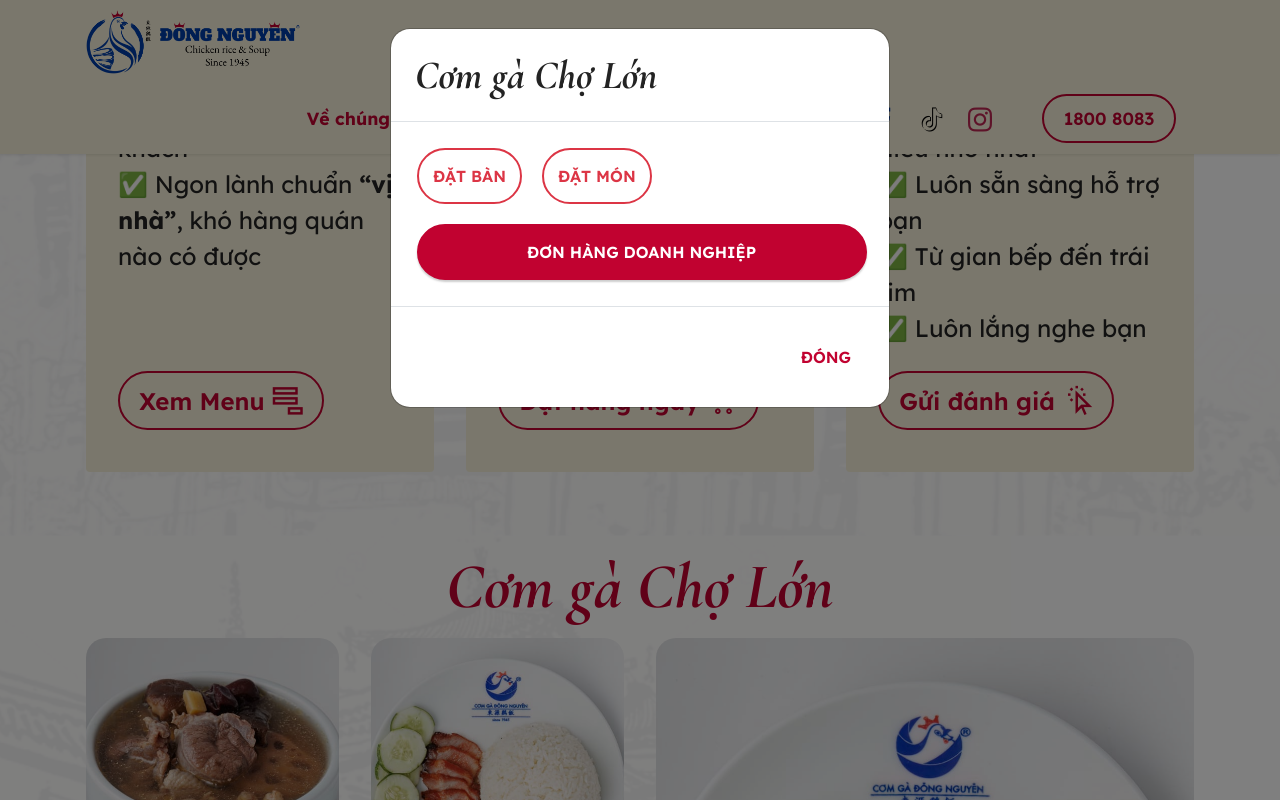
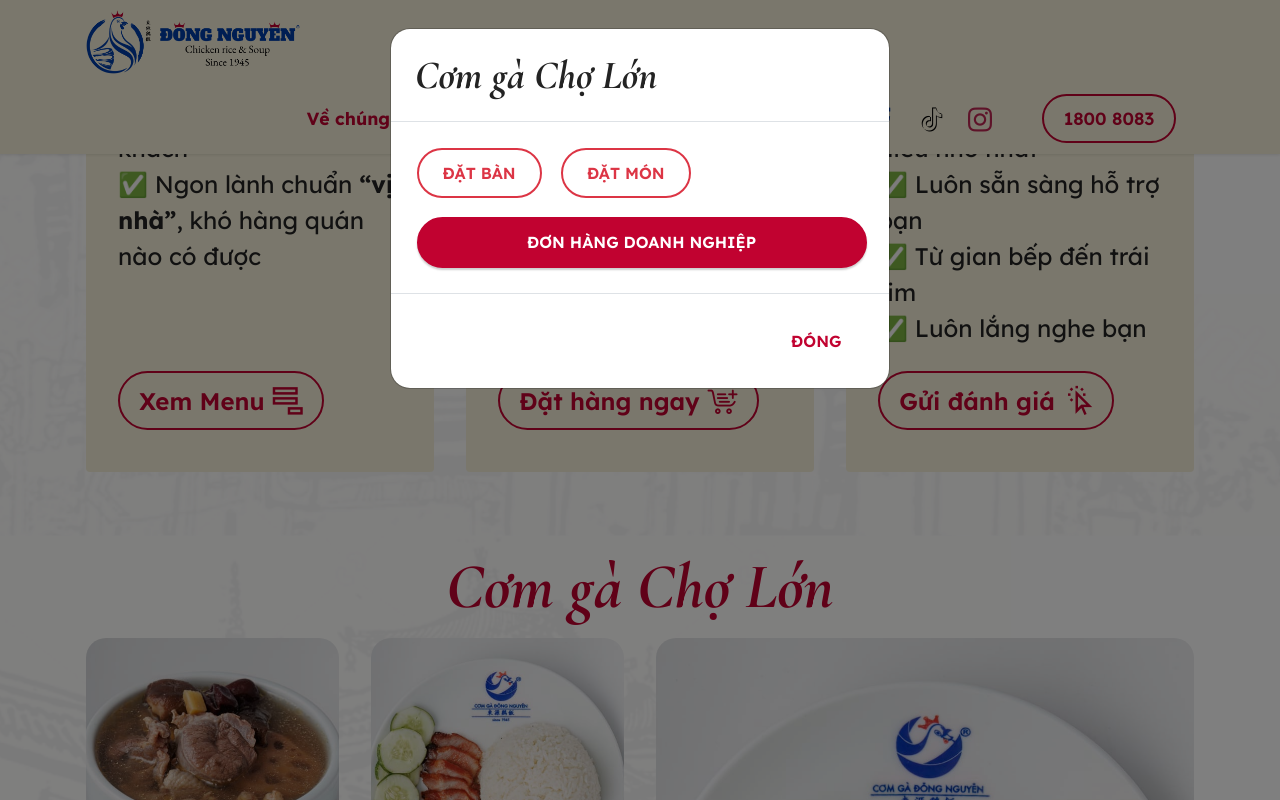
Before and after one commit to techablevn/comgacholon, a plain HTML site: page index.html in a window 1280 px wide. Both pictures are taken after a click on the link "Đặt hàng ngay". Shown: the part 2303-3103 px from the top of the page. Drawn offline with Linux system fonts and the light colour scheme; some packages are replaced by stand-ins of ours; a script that the page names is missing; files whose address does not match are found by name.

Commit message:
update index.html thaimau.css

```diff
--- a/assets/css/thaimau.css
+++ b/assets/css/thaimau.css
@@ -35,7 +35,7 @@
 }
 #modalOrderNow .btn {
     font-family: 'Lexend', sans-serif;
-    padding: .9rem;
+    padding: .7rem 1.5rem;
 }
 #modalOrderNow .modal-body {
     padding: 1rem 2rem 1rem 1rem !important;
```
